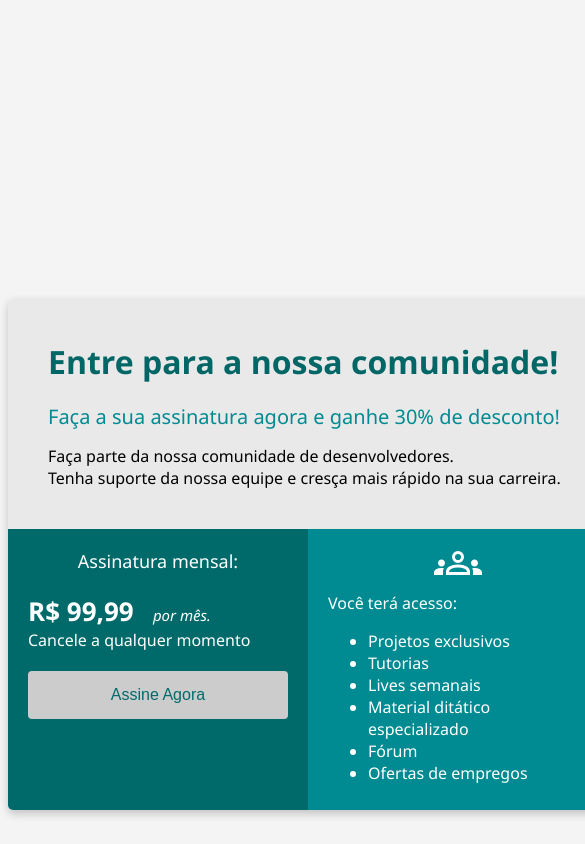
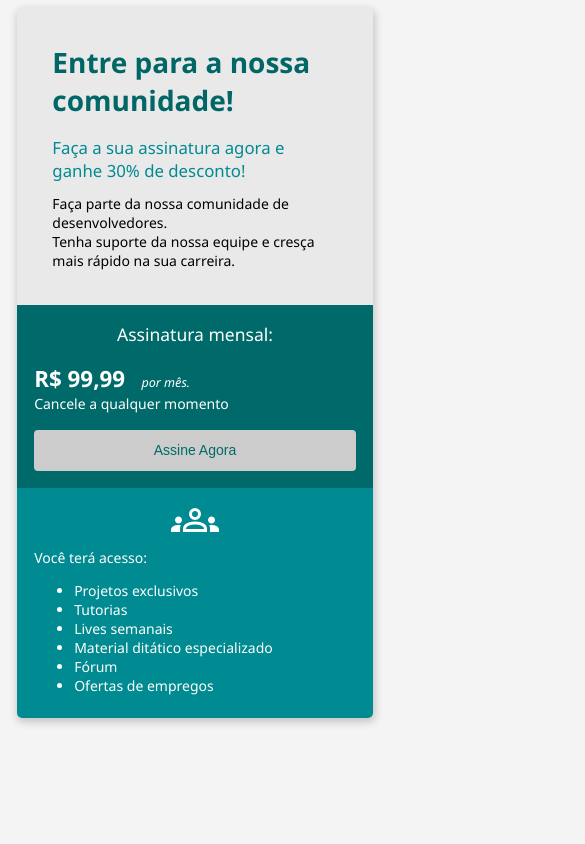
Before and after one commit to toniel-hub/bootcamp-devjr-mod2, a plain HTML site: page index.html in a window 390 px wide. Shown: the top 844 px of the page, 585 px wide, since content can reach past the window. Drawn offline with Linux system fonts and the light colour scheme.

Commit message:
closes #7 - responsividade

```diff
--- a/index.html
+++ b/index.html
@@ -14,7 +14,6 @@
         .container {
          background-color:#E9E9E9;
          margin: auto;
-         margin-top: 300px;
 
          width: 600px;
 
@@ -24,7 +23,7 @@
         }
 
         .header{
-            padding: 40px
+            padding: 2.5rem;
 
         }
 
@@ -34,58 +33,58 @@
         }
         .header-title {
             color: #006666;
-            font-size: 32px;
+            font-size: 2rem;
             font-weight: 700;
-            margin-bottom:20px;
+            margin-bottom: 1.2rem;
         }
         .header-subtitle {
             color: #008A91;
-            font-size: 20px;
+            font-size: 1.2rem;
             font-weight: 500px;
-            margin-bottom: 15px;
+            margin-bottom: 0.9rem;
         }
 
         .col-1 {
             background-color: #006A6A;
             width: 50%;
-            padding:20px;
+            padding:1.2rem;
             color: #FFFFFF
         }
 
         .col-2 {
             background-color: #008A91;
             width: 50%;
-            padding:10px 20px;
+            padding:0.6rem 1.2rem;
             color: #FFFFFF
         }
 
         .subscription-title {
-            font-size: 18px;
+            font-size: 1.25rem;
             text-align: center;
-            margin-bottom: 20px;
+            margin-bottom: 1.2rem;
         }
 
         .price{
-            font-size: 26px;
+            font-size: 1.6rem;
             font-weight:700;
         }
 
         .month {
-            font-size: 15px;
+            font-size: 0.9rem;
             font-style: italic;
-            margin-left:15px;
+            margin-left:0.9rem;
         }
 
         .button {
-            margin-top: 20px;
+            margin-top: 1.2rem;
 
             width: 100%;
-            padding:15px 32px;
+            padding:0.9rem 2rem;
 
             color: #006A6A;
             background-color: #CCCCCC;
 
-            font-size: 16px;
+            font-size: 1rem;
 
             border-radius: 4px;
             border: none;
@@ -98,6 +97,24 @@
         }
         .image-group {
             text-align: center;
+        }
+
+        @media screen and (max-width: 620px){
+           html {
+            font-size: 14px;
+           }
+           .flex-container {
+            flex-direction: column;
+           }
+           .col-1, .col-2 {
+            width: 100%;
+            box-sizing: border-box;
+           }
+
+           .container{
+            width: 95%;
+           }
+
         }
  </style>
 
```
